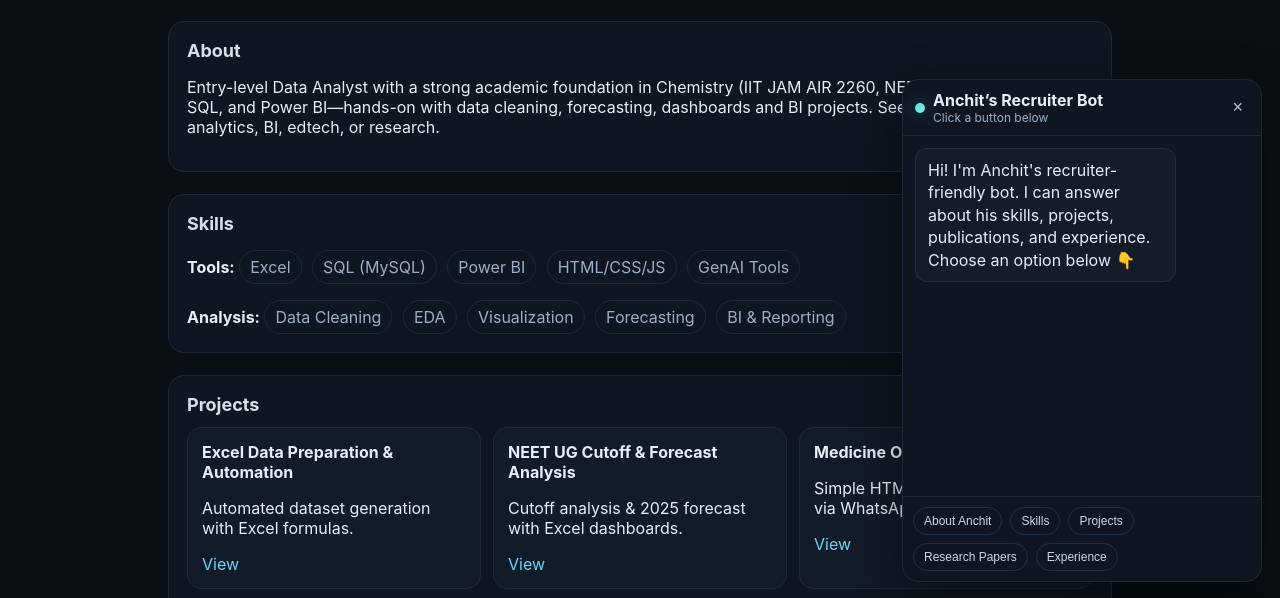
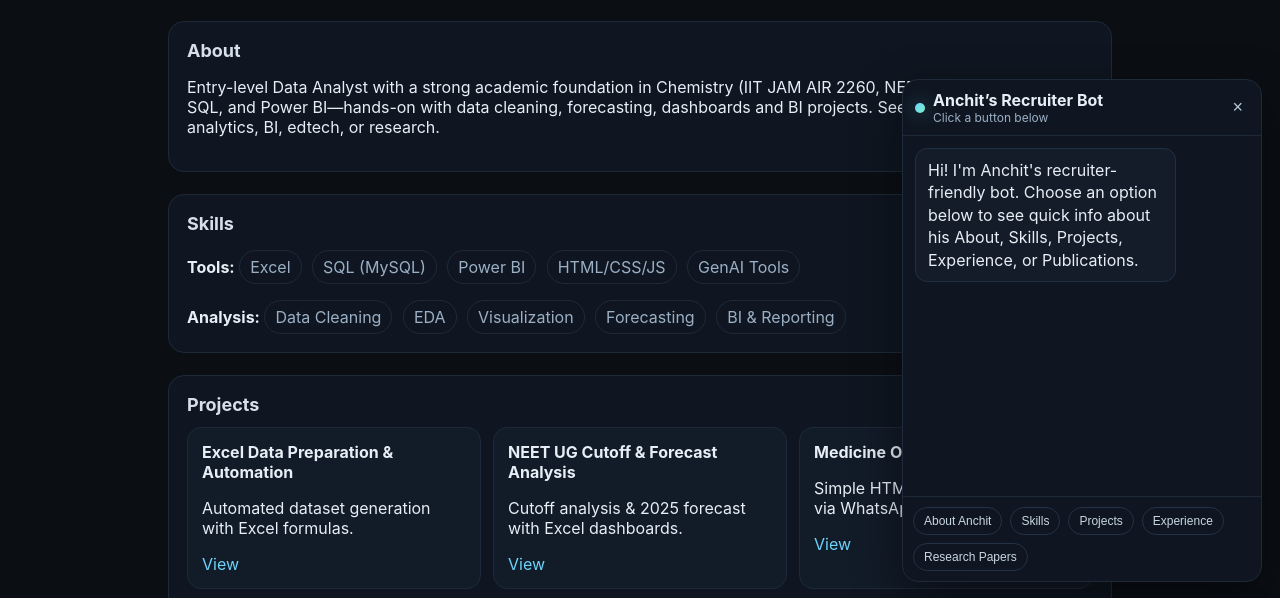
Before and after one commit to anchit15233/anchit-portfolio-frontend, a plain HTML site: page index.html in a window 1280 px wide. Both pictures are taken after a click on the button "💬 Chat with Anchit’s Bot". Shown: the part 140-738 px from the top of the page. Drawn offline with Linux system fonts and the light colour scheme.

Commit message:
Update index.html

```diff
--- a/index.html
+++ b/index.html
@@ -127,7 +127,6 @@
   </div>
 
 <script>
-  // ====== CONFIG ======
   const BACKEND_URL = "https://anchit-portfolio-backend.onrender.com/chat";
 
   const chat = document.getElementById('chat');
@@ -135,31 +134,43 @@
   const launcher = document.getElementById('launcher');
   const closeBtn = document.getElementById('close');
   const quick = document.getElementById('quick');
+  document.getElementById('year').textContent = new Date().getFullYear();
 
-  document.getElementById('year').textContent = new Date().getFullYear();
+  // clickable links in bot replies
+  function linkify(text) {
+    const urlRegex = /(https?:\/\/[^\s)]+|www\.[^\s)]+)/g;
+    return text.replace(urlRegex, (url) => {
+      const href = url.startsWith('http') ? url : 'https://' + url;
+      return `<a href="${href}" target="_blank" rel="noopener noreferrer">${url}</a>`;
+    });
+  }
+  function formatBotMessage(text) {
+    const safe = text.replace(/&/g,'&amp;').replace(/</g,'&lt;').replace(/>/g,'&gt;');
+    return linkify(safe).replace(/\n/g,'<br>');
+  }
 
   function addBubble(role, text){
     const b = document.createElement('div');
     b.className = 'bubble ' + (role === 'user' ? 'u':'b');
-    b.innerText = text;
+    if (role === 'bot') b.innerHTML = formatBotMessage(text);
+    else b.innerText = text;
     chat.appendChild(b);
     chat.scrollTop = chat.scrollHeight;
   }
 
-  function setLoading(is){ /* nothing to disable now */ }
+  const items = [
+    { key:'about',        label:'About Anchit' },
+    { key:'skills',       label:'Skills' },
+    { key:'projects',     label:'Projects' },
+    { key:'experience',   label:'Experience' },
+    { key:'publications', label:'Research Papers' },
+  ];
 
   function addQuickButtons(){
-    const items = [
-      {k:'about', label:'About Anchit'},
-      {k:'skills', label:'Skills'},
-      {k:'projects', label:'Projects'},
-      {k:'papers', label:'Research Papers'},
-      {k:'experience', label:'Experience'},
-    ];
     items.forEach(it=>{
-      const btn=document.createElement('button');
-      btn.textContent=it.label;
-      btn.onclick=()=> send(it.label);
+      const btn = document.createElement('button');
+      btn.textContent = it.label;
+      btn.onclick = ()=> send(it.key, it.label);
       quick.appendChild(btn);
     });
   }
@@ -171,19 +182,17 @@
   closeBtn.onclick = ()=> panel.style.display = 'none';
 
   function greet(){
-    addBubble('bot', "Hi! I'm Anchit's recruiter-friendly bot. I can answer about his skills, projects, publications, and experience. Choose an option below 👇");
+    addBubble('bot', "Hi! I'm Anchit's recruiter-friendly bot. Choose an option below to see quick info about his About, Skills, Projects, Experience, or Publications.");
   }
 
-  async function send(prefill){
-    const text = prefill;
-    if(!text) return;
-    addBubble('user', text);
-    setLoading(true);
+  async function send(key, displayText){
+    if(!key) return;
+    addBubble('user', displayText || key);
     try{
       const res = await fetch(BACKEND_URL,{
         method:'POST',
         headers:{'Content-Type':'application/json'},
-        body:JSON.stringify({question:text})
+        body: JSON.stringify({ question: key })
       });
       const data = await res.json();
       if(data.error) throw new Error(data.error);
@@ -191,7 +200,6 @@
     }catch(e){
       addBubble('bot','⚠️ '+(e.message||'Something went wrong'));
     }
-    finally{ setLoading(false); }
   }
 
   addQuickButtons();
```
